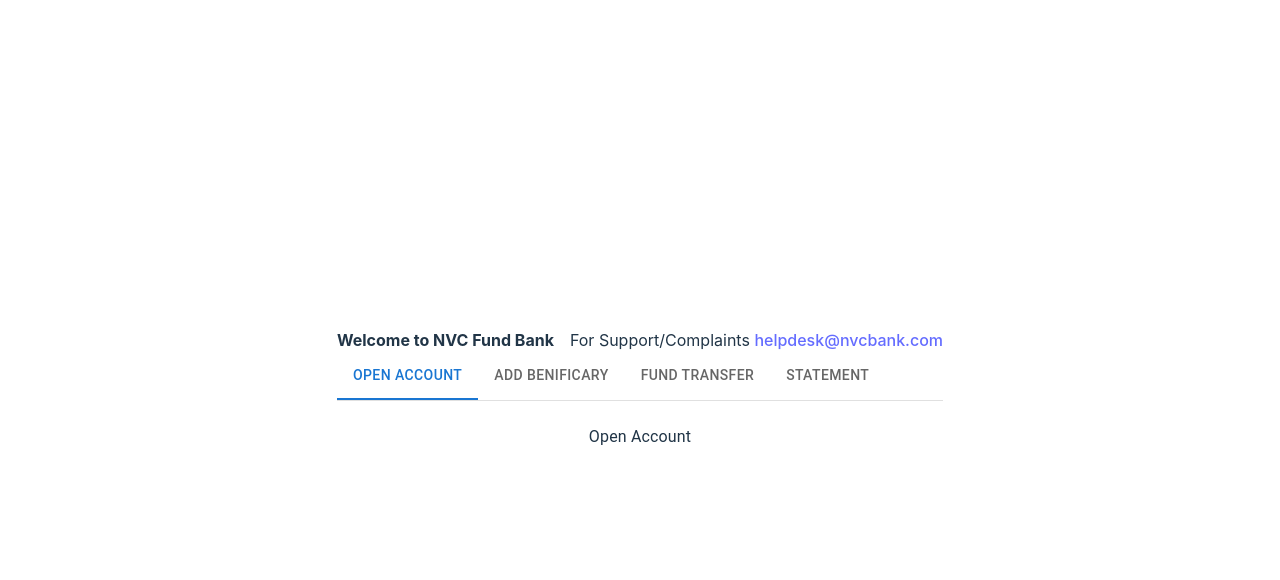
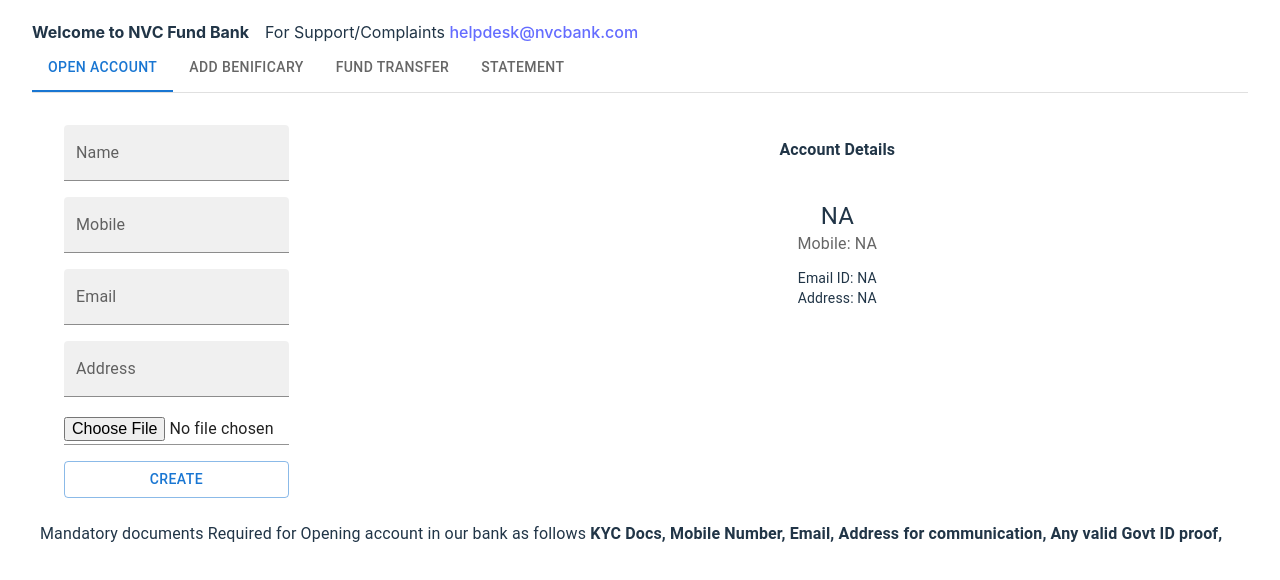
Before and after one commit to Suni777/projectjenkube, a React (Vite) app: page /dashboard in a window 1280 px wide. Shown: the top 580 px of the page. Built offline with nearby package versions, Linux system fonts and the light colour scheme.

Commit message:
major changes

```diff
--- /dev/null
+++ b/src/componets/AccountHoldersList.jsx
@@ -0,0 +1,25 @@
+import {CardContent,Typography} from '@mui/material';
+ const benificaryList = JSON.parse(localStorage.getItem('acd'))
+
+const AccountHoldersList = () => {
+  return (
+    <>
+    <h4>Account Details</h4>
+    <CardContent>
+      <Typography variant="h5" component="div">
+       {benificaryList?.name || "NA"}
+      </Typography>
+      <Typography sx={{ mb: 1.5 }} color="text.secondary">
+      Mobile: {benificaryList?.mobile || "NA"}
+      </Typography>
+      <Typography variant="body2">
+      Email ID: {benificaryList?.email || "NA"}
+        <br />
+        Address: {benificaryList?.address || "NA"}
+      </Typography>
+    </CardContent>
+    </>
+  )
+}
+
+export default AccountHoldersList
--- a/src/componets/Addpayee.jsx
+++ b/src/componets/Addpayee.jsx
@@ -1,9 +1,76 @@
-import React from 'react'
+import { Box, TextField, Stack, Button, Grid } from "@mui/material";
+import { useState } from "react";
+import BenificaryList from "./BenificaryList";
+const Addpayee = () => {
+  const [newAccount, setNewAccount] = useState([]);
+  console.log(newAccount);
+  const AddPayee1 = () => {
+    localStorage.setItem("benificary", JSON.stringify(newAccount));
+  };
+  return (
+    <>
+      <Grid container spacing={2}>
+        <Grid item xs={4}>
+          <Box
+            component="form"
+            sx={{
+              "& > :not(style)": { m: 1, width: "25ch" },
+            }}
+            noValidate
+            autoComplete="off"
+          >
+            <Stack spacing={2}>
+              <TextField
+                id="filled-basic"
+                label="Name"
+                variant="filled"
+                onChange={(e) =>
+                  setNewAccount((pre) => ({ ...pre, name: e.target.value }))
+                }
+              />
 
-const addpayee = () => {
-  return (
-    <div>addpayee</div>
-  )
-}
+              <TextField
+                id="filled-basic"
+                label="IFSC"
+                variant="filled"
+                onChange={(e) =>
+                  setNewAccount((pre) => ({ ...pre, ifsc: e.target.value }))
+                }
+              />
+              <TextField
+                id="filled-basic"
+                label="Account Number"
+                variant="filled"
+                onChange={(e) =>
+                  setNewAccount((pre) => ({ ...pre, accno: e.target.value }))
+                }
+              />
+              <TextField
+                id="filled-basic"
+                label="Mobile"
+                variant="filled"
+                onChange={(e) =>
+                  setNewAccount((pre) => ({ ...pre, mobile: e.target.value }))
+                }
+              />
+              <Button type="submit" onClick={AddPayee1} variant="outlined">
+                Add Benificary
+              </Button>
+            </Stack>
+          </Box>
+        </Grid>
+        <Grid item xs={8}>
+          <Box
+            sx={{
+              "& > :not(style)": { m: 1, width: "25ch" },
+            }}
+          >
+            <BenificaryList />
+          </Box>
+        </Grid>
+      </Grid>
+    </>
+  );
+};
 
-export default addpayee
+export default Addpayee;
--- /dev/null
+++ b/src/componets/BenificaryList.jsx
@@ -0,0 +1,36 @@
+
+import {Box,Card,CardActions,CardContent,Button,Typography} from '@mui/material';
+ const benificaryList = JSON.parse(localStorage.getItem('benificary'))
+ console.log(benificaryList,"11");
+
+const card = (
+  <>
+    <CardContent>
+      <Typography sx={{ fontSize: 14 }} color="text.secondary" gutterBottom>
+        Available Benificary
+      </Typography>
+      <Typography variant="h5" component="div">
+       {benificaryList?.name || "NA"}
+      </Typography>
+      <Typography sx={{ mb: 1.5 }} color="text.secondary">
+      Mobile: {benificaryList?.mobile || "NA"}
+      </Typography>
+      <Typography variant="body2">
+      Account Number: {benificaryList?.accno || "NA"}
+        <br />
+        IFSC Code: {benificaryList?.ifsc || "NA"}
+      </Typography>
+    </CardContent>
+    <CardActions>
+      <Button size="small">Transact</Button>
+    </CardActions>
+  </>
+);
+
+export default function BenificaryList() {
+  return (
+    <Box sx={{ minWidth: 275 }}>
+      <Card variant="outlined">{card}</Card>
+    </Box>
+  );
+}
--- a/src/componets/Fundtransfer.jsx
+++ b/src/componets/Fundtransfer.jsx
@@ -1,8 +1,31 @@
-import React from 'react'
+import { Button, Grid,Input } from "@mui/material";
+import DropdownList from '../utilities/Dropdown'
+const benificaryList = JSON.parse(localStorage.getItem('benificary'))
+const accountList = JSON.parse(localStorage.getItem('acd'))
+const Fundtransfer = () => {
+  const transfer = ()=>{
 
-const Fundtransfer = () => {
+  }
   return (
-    <div>Fundtransfer</div>
+    <>
+
+    <Grid container spacing={2}>
+    <Grid item xs={3}>
+      <b>From :</b><DropdownList name={accountList.name} mobile={accountList.mobile}/>
+
+    </Grid>
+    <Grid item xs={3}>
+    <Input type="text" placeholder="amount" />
+      </Grid>
+    <Grid item xs={4}>
+      <b>To : </b> <DropdownList name={benificaryList.name} mobile={benificaryList.mobile}/>
+      </Grid>
+    <Grid item xs={2}>
+    <Button onClick={transfer} variant="outlined">Transfer</Button>
+      </Grid>
+
+    </Grid>
+    </>
   )
 }
 
--- a/src/componets/Homepage.jsx
+++ b/src/componets/Homepage.jsx
@@ -5,6 +5,10 @@ import Tab from '@mui/material/Tab';
 import Typography from '@mui/material/Typography';
 import Box from '@mui/material/Box';
 import Stack from '@mui/material/Stack';
+import Openaccount from './openaccount';
+import Fundtransfer from './Fundtransfer';
+import Transactiondetails from './Transactiondetails';
+import Addpayee from './Addpayee';
 
 function CustomTabPanel(props) {
   const { children, value, index, ...other } = props;
@@ -47,7 +51,7 @@ export default function Homepage() {
   };
 
   return (
-    <Box sx={{ width: '100%' }}>
+    <Box sx={{ width: '95vw' , height:"95vh"}}>
       <Box>
       <Stack direction="row" spacing={2}>
       <h4>Welcome to NVC Fund Bank</h4>
@@ -64,16 +68,16 @@ export default function Homepage() {
         </Tabs>
       </Box>
       <CustomTabPanel value={value} index={0}>
-      Open Account
+        <Openaccount/>
       </CustomTabPanel>
       <CustomTabPanel value={value} index={1}>
-      Add Benificary
+      <Addpayee/>
       </CustomTabPanel>
       <CustomTabPanel value={value} index={2}>
-      Fund Transfer
+      <Fundtransfer/>
       </CustomTabPanel>
       <CustomTabPanel value={value} index={3}>
-      Statement
+      <Transactiondetails/>
       </CustomTabPanel>
     </Box>
   );
--- a/src/componets/Openaccount.jsx
+++ b/src/componets/Openaccount.jsx
@@ -1,9 +1,94 @@
-import React from 'react'
+import { Box, Input, Stack, Button, Grid } from "@mui/material";
+import TextField from "@mui/material/TextField";
+import { useState } from "react";
+import AccountHoldersList from "./AccountHoldersList";
+const Openaccount = () => {
+  const [newAccount, setNewAccount] = useState([]);
+  const [storedAccount, setStoredAccount] = useState([]);
+  console.log(newAccount, "newAccount", storedAccount);
+  const RegisterUser = () => {
+    setStoredAccount((pre) => ({
+      ...pre,
+      newAccount,
+    }));
+    localStorage.setItem("acd", JSON.stringify(newAccount));
+    localStorage.setItem("sacd", JSON.stringify(storedAccount));
+  };
+  return (
+    <>
+       <Grid container spacing={2}>
+        <Grid item xs={4}>
+      <Box
+        component="form"
+        sx={{
+          "& > :not(style)": { m: 1, width: "25ch" },
+        }}
+        noValidate
+        autoComplete="off"
+      >
+        <Stack spacing={2}>
+          <TextField
+            id="filled-basic"
+            label="Name"
+            variant="filled"
+            onChange={(e) =>
+              setNewAccount((pre) => ({ ...pre, name: e.target.value }))
+            }
+          />
+          <TextField
+            id="filled-basic"
+            label="Mobile"
+            variant="filled"
+            onChange={(e) =>
+              setNewAccount((pre) => ({ ...pre, mobile: e.target.value }))
+            }
+          />
+          <TextField
+            id="filled-basic"
+            label="Email"
+            variant="filled"
+            onChange={(e) =>
+              setNewAccount((pre) => ({ ...pre, email: e.target.value }))
+            }
+          />
+          <TextField
+            id="filled-basic"
+            label="Address"
+            variant="filled"
+            onChange={(e) =>
+              setNewAccount((pre) => ({ ...pre, address: e.target.value }))
+            }
+          />
+          <Input
+            type="file"
+            placeholder="Upload Proofs"
+            label="Govt Proof"
+            onChange={(e) =>
+              setNewAccount((pre) => ({ ...pre, file: e.target.value }))
+            }
+          />
+          <Button type="submit" onClick={RegisterUser} variant="outlined">
+            Create
+          </Button>
+        </Stack>
+      </Box>
+      </Grid>
+      <Grid item xs={8}>
+      <AccountHoldersList/>
+      </Grid>
+      <p>
+        {" "}
+        Mandatory documents Required for Opening account in our bank as follows
+        <b> KYC Docs, </b>
+        <b> Mobile Number, </b>
+        <b> Email, </b>
+        <b> Address for communication, </b>
+        <b> Any valid Govt ID proof, </b>
+      </p>
 
-const openaccount = () => {
-  return (
-    <div>openaccount</div>
-  )
-}
+      </Grid>
+    </>
+  );
+};
 
-export default openaccount
+export default Openaccount;
--- a/src/componets/Sign.jsx
+++ b/src/componets/Sign.jsx
@@ -10,7 +10,8 @@ const Sign = () => {
   }
   return (
     <div>
-      <h4>NVC Fund bank</h4>
+      <img src='nvclogo.jpg' />
+      <h4 style={{backgroundColor:"orange"}}>NVC Fund bank</h4>
       <Box sx={{ width: "100%" }}>
         <Stack spacing={2}>
           <Input type="text" placeholder="username" />
--- a/src/componets/Transactiondetails.jsx
+++ b/src/componets/Transactiondetails.jsx
@@ -1,8 +1,13 @@
-import React from 'react'
+import { Button, Grid,Input } from "@mui/material";
 
 const Transactiondetails = () => {
+  const getStatement = ()=>{
+
+  }
   return (
-    <div>Transactiondetails</div>
+    <>
+    <Button onClick={getStatement} variant="outlined">Get Statement</Button>
+    </>
   )
 }
 
--- a/src/index.css
+++ b/src/index.css
@@ -3,7 +3,7 @@
   line-height: 1.5;
   font-weight: 400;
 
-  color-scheme: light dark;
+  /* color-scheme:normal; */
   color: rgba(255, 255, 255, 0.87);
   background-color: #4c8aba;
 
--- /dev/null
+++ b/src/utilities/Dropdown.jsx
@@ -0,0 +1,27 @@
+import * as React from 'react';
+import {Box,Select, FormControl, MenuItem, InputLabel} from '@mui/material';
+
+export default function DropdownList({name, mobile}) {
+  const [age, setAge] = React.useState('');
+
+  const handleChange = (event) => {
+    setAge(event.target.value);
+  };
+
+  return (
+    <Box sx={{ minWidth: 120 , maxWidth:250}}>
+      <FormControl fullWidth>
+        <InputLabel id="demo-simple-select-label">Bank</InputLabel>
+        <Select
+          labelId="demo-simple-select-label"
+          id="demo-simple-select"
+          value={age}
+          label="Bank"
+          onChange={handleChange}
+        >
+          <MenuItem value={name}>{name} - {mobile}</MenuItem>
+        </Select>
+      </FormControl>
+    </Box>
+  );
+}
```
